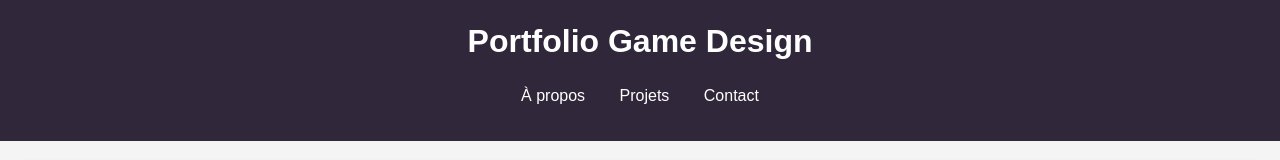
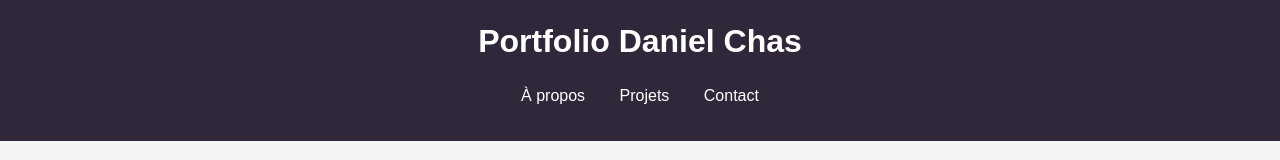
Before and after one commit to slayzzd/Portfolio2, a plain HTML site: page index.html in a window 1280 px wide. Shown: the top 160 px of the page. Drawn offline with Linux system fonts and the light colour scheme.

Commit message:
Name changed
- from "Portfolio Game Design" to "Portfolio Daniel Chas"

```diff
--- a/index.html
+++ b/index.html
@@ -8,7 +8,7 @@
 </head>
 <body>
     <header>
-        <h1>Portfolio Game Design</h1>
+        <h1>Portfolio Daniel Chas</h1>
         <nav>
             <ul>
                 <li><a href="#about">À propos</a></li>
```
